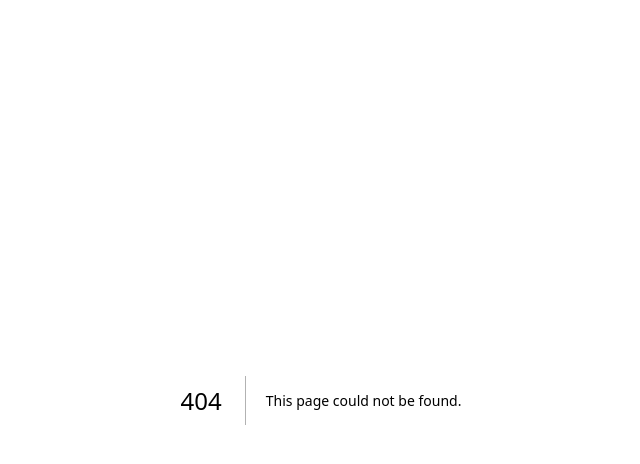
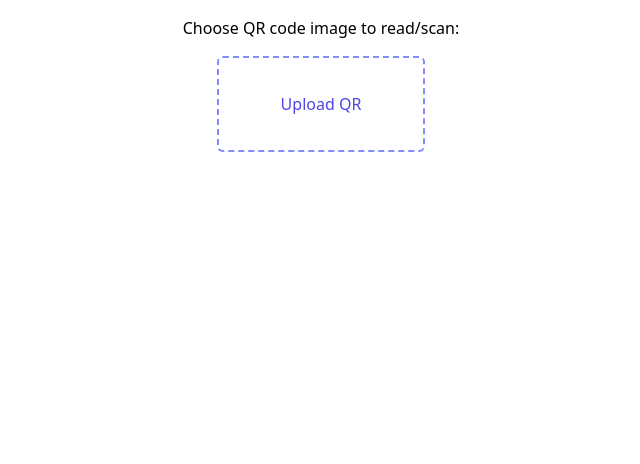
Before and after one commit to achaljhawar/chaincred, a Next.js app: page /view in a window 1280 px wide. Before the commit this address had no page. Shown: the top 464 px of the page, without its empty margins (319-959 px from the left). Built offline with nearby package versions, Linux system fonts and the light colour scheme.

Commit message:
feat: basic view qr page

```diff
--- a/components/protected/ProtectedView.js
+++ b/components/protected/ProtectedView.js
@@ -105,7 +105,7 @@ const ProtectedView = () => {
     )}&size=${size}`;
     setQrLink(url);
     setHash(sha256(data));
-    console.log("Submitted. ", sha256(data));
+    console.log("Submitted. ", url);
   };
 
   return (
--- /dev/null
+++ b/pages/view.js
@@ -0,0 +1,99 @@
+import { useState, useRef } from "react";
+import { sha256 } from "js-sha256";
+
+const ViewPage = () => {
+  const fileInputField = useRef(null);
+  const [file, setFile] = useState(null);
+  const [errMsg, setErrMsg] = useState("");
+  const formRef = useRef(null);
+  const [qrData, setQrData] = useState({});
+
+  const handleSubmit = async (e) => {
+    let formData = null;
+    if (e) {
+      e.preventDefault();
+      formData = new FormData(e.target);
+    } else {
+      formData = new FormData(formRef.current);
+    }
+    const fetchOptions = {
+      method: "post",
+      body: formData,
+    };
+    const res = await fetch(
+      "http://api.qrserver.com/v1/read-qr-code/",
+      fetchOptions
+    );
+    const body = JSON.parse((await res.json())[0].symbol[0].data);
+    setQrData(body);
+    setFile(null);
+  };
+
+  const handleFileChange = async (e) => {
+    let file = null;
+    if (e.target.files && e.target.files.length > 0) {
+      file = e.target.files[0];
+      if (file.size > 1048576) {
+        setErrMsg("Max filesize 1MB");
+        return;
+      }
+      setFile(file);
+      setErrMsg("");
+    } else {
+      setFile(null);
+      return;
+    }
+    handleSubmit();
+  };
+
+  return (
+    <div className="flex w-full justify-center px-4">
+      <div className="flex flex-col w-full max-w-[1200px]">
+        <form
+          className="flex flex-col items-center gap-4 p-4"
+          onSubmit={handleSubmit}
+          ref={formRef}
+          encType="multipart/form-data"
+        >
+          Choose QR code image to read/scan:
+          <input type="hidden" name="MAX_FILE_SIZE" value="1048576" />
+          <label
+            className={
+              "flex items-center justify-center rounded-md h-24 w-52 border-2 border-dashed " +
+              (file == null
+                ? "cursor-pointer border-indigo-400 text-indigo-600"
+                : "cursor-wait border-gray-500 text-gray-500")
+            }
+            htmlFor="file"
+          >
+            {file == null ? "Upload QR" : "Uploading..."}
+          </label>
+          <input
+            id="file"
+            type="file"
+            name="file"
+            ref={fileInputField}
+            title=""
+            value=""
+            className="hidden"
+            onChange={handleFileChange}
+            disabled={file != null}
+          />
+          <label className="text-red-400 text-sm text-center">{errMsg}</label>
+        </form>
+        {Object.entries(qrData).length ? (
+          <pre className="py-6">
+            {JSON.stringify(qrData, null, 4)}
+            <br />
+            <br />
+            Hash: {sha256(JSON.stringify(qrData))}
+          </pre>
+        ) : (
+          <></>
+        )}
+      </div>
+    </div>
+  );
+};
+
+export default ViewPage;
```
